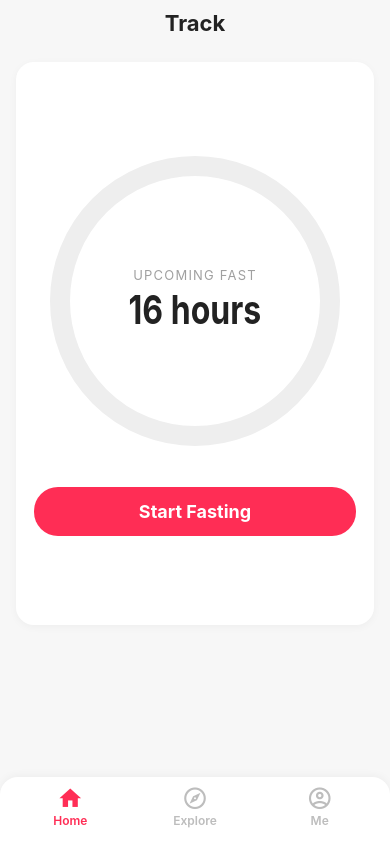
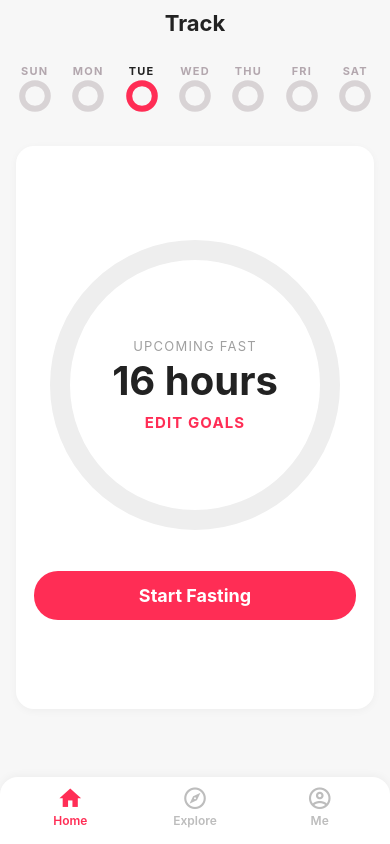
Before and after one commit to Z060049/Fasting_App, a React Native app: screen / in a window 390 px wide. Built offline with nearby package versions, Linux system fonts and the light colour scheme.

Commit message:
weekly progress bar

```diff
--- a/src/screens/HomeScreen.tsx
+++ b/src/screens/HomeScreen.tsx
@@ -44,11 +44,33 @@ const HomeScreen = () => {
     return `${h}:${m}:${s}`;
   };
 
+  const daysOfWeek = ['SUN', 'MON', 'TUE', 'WED', 'THU', 'FRI', 'SAT'];
+  const todayIdx = new Date().getDay();
+
   return (
     <SafeAreaView style={styles.safeArea}>
       {/* Header */}
       <View style={styles.header}>
         <Text style={styles.headerTitle}>Track</Text>
+      </View>
+
+      {/* Weekly Fasting Tracker */}
+      <View style={styles.weekTracker}>
+        {daysOfWeek.map((day, idx) => (
+          <View key={day} style={styles.weekDayContainer}>
+            <Text style={[styles.weekDayLabel, idx === todayIdx && styles.weekDayLabelActive]}>{day}</Text>
+            <Svg width={32} height={32}>
+              <Circle
+                cx={16}
+                cy={16}
+                r={12.8}
+                stroke={idx === todayIdx ? '#FF2D55' : '#D8D3D5'}
+                strokeWidth={6}
+                fill="none"
+              />
+            </Svg>
+          </View>
+        ))}
       </View>
 
       <ScrollView contentContainerStyle={styles.scrollContent} showsVerticalScrollIndicator={false}>
@@ -76,6 +98,7 @@ const HomeScreen = () => {
                   strokeDasharray={848}
                   strokeDashoffset={848 - 848 * progress}
                   strokeLinecap="round"
+                  transform="rotate(-90 150 150)"
                 />
               </Svg>
               <View style={styles.timerTextOverlay}>
@@ -83,6 +106,9 @@ const HomeScreen = () => {
                   {isFasting ? formatTime(elapsed) : 'UPCOMING FAST'}
                 </Text>
                 <Text style={styles.timerHours}>16 hours</Text>
+                <TouchableOpacity style={styles.editGoalsButton}>
+                  <Text style={styles.editGoalsText}>EDIT GOALS</Text>
+                </TouchableOpacity>
               </View>
             </View>
           </View>
@@ -345,7 +371,6 @@ const styles = StyleSheet.create({
     fontWeight: 'bold',
     color: '#222',
     textAlign: 'center',
-    transform: [{ scaleX: 0.8 }],
   },
   timerLabelSmall: {
     fontSize: 13,
@@ -355,6 +380,39 @@ const styles = StyleSheet.create({
     textAlign: 'center',
     marginBottom: 2,
   },
+  editGoalsButton: {
+    marginTop: 8,
+    alignItems: 'center',
+  },
+  editGoalsText: {
+    color: '#FF2D55',
+    fontWeight: '700',
+    fontSize: 15,
+    letterSpacing: 1.1,
+    textTransform: 'uppercase',
+  },
+  weekTracker: {
+    flexDirection: 'row',
+    justifyContent: 'space-between',
+    alignItems: 'center',
+    marginBottom: 18,
+    marginHorizontal: 8,
+    marginTop: 18,
+  },
+  weekDayContainer: {
+    alignItems: 'center',
+    flex: 1,
+  },
+  weekDayLabel: {
+    fontSize: 11,
+    fontWeight: '700',
+    color: '#B3A7AE',
+    marginBottom: 2,
+    letterSpacing: 1.2,
+  },
+  weekDayLabelActive: {
+    color: '#222',
+  },
 });
 
 export default HomeScreen;
```
